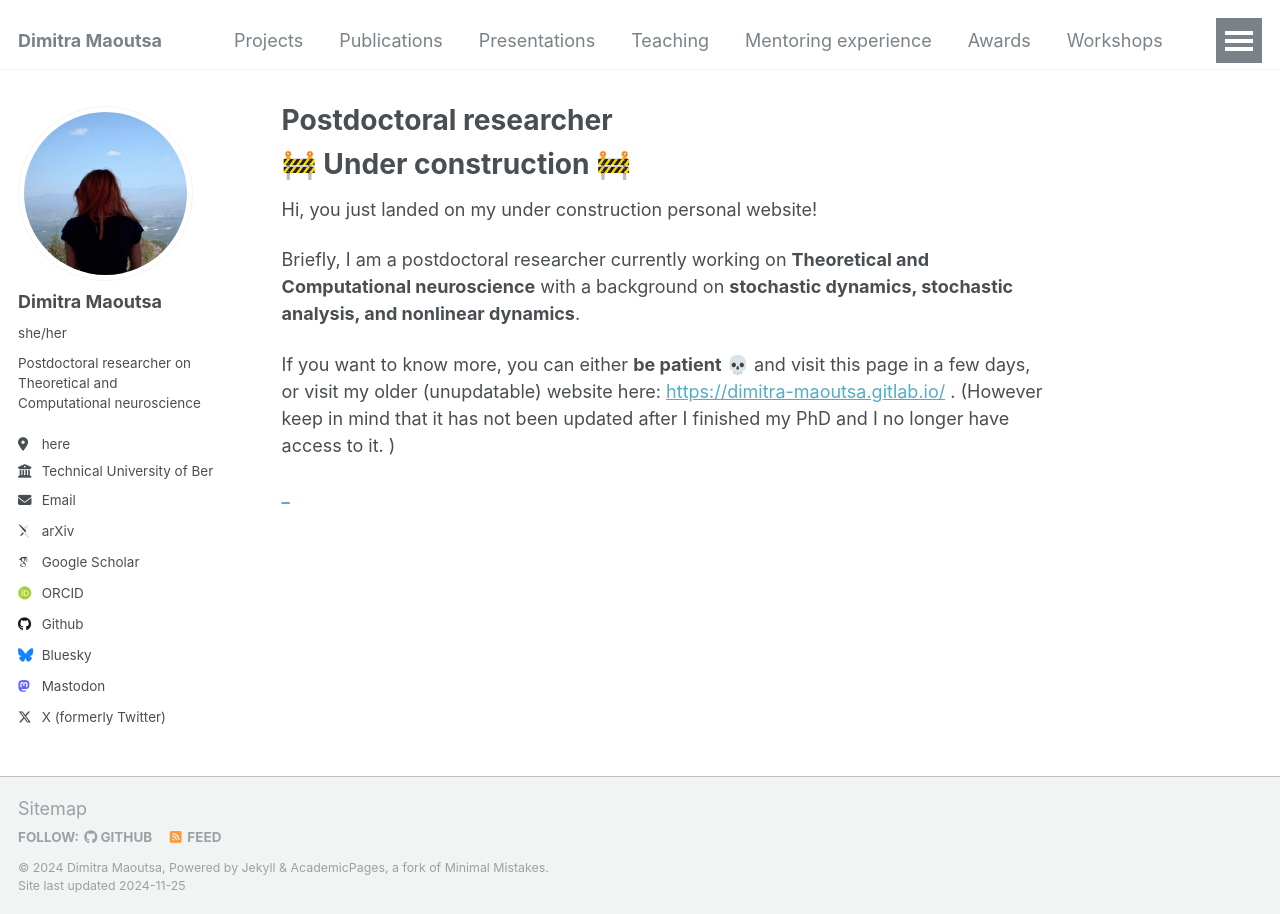
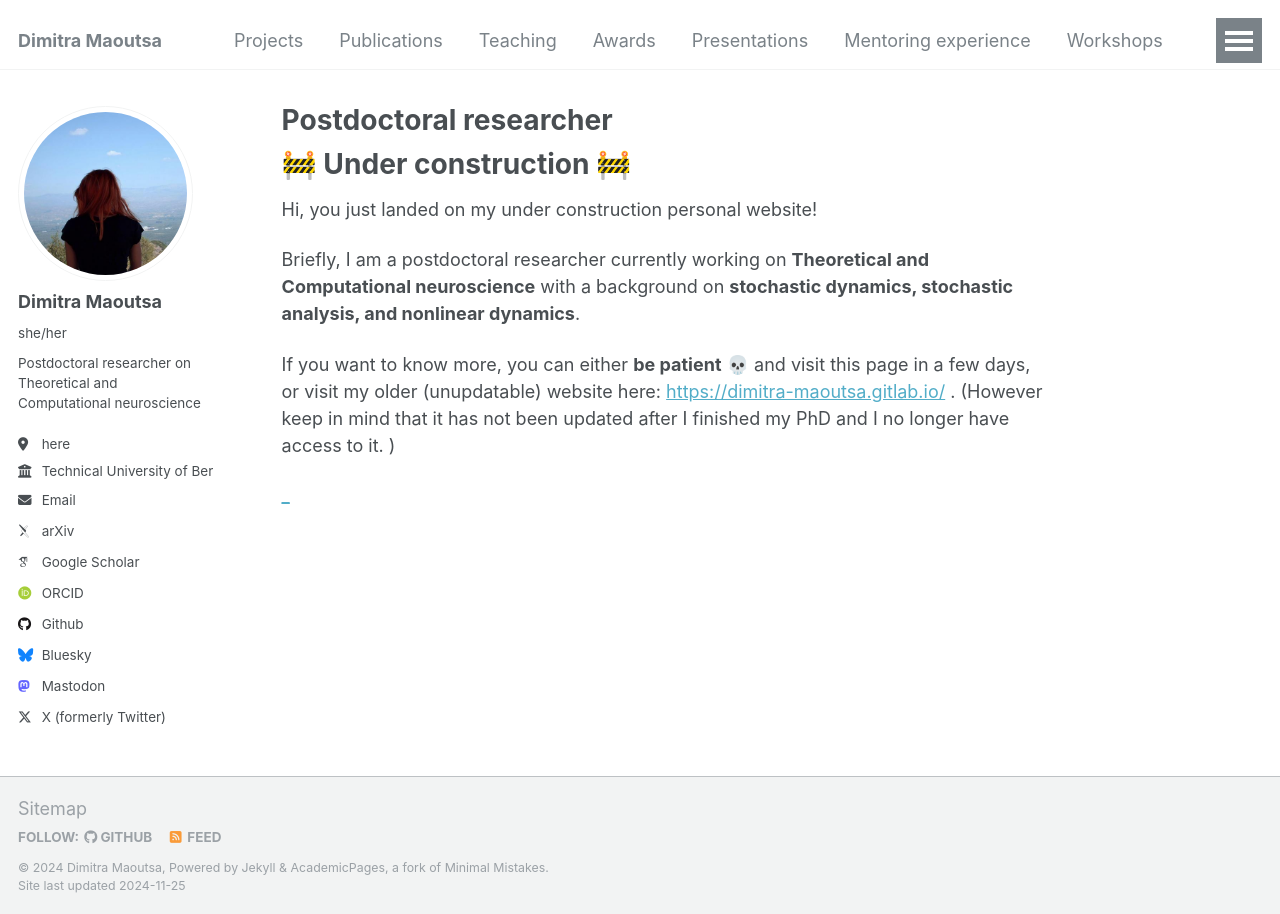
Before and after one commit to dimitra-maoutsa/dimitra-maoutsa.github.io, a Jekyll site: the page built from _pages/about.md, in a window 1280 px wide. Built offline with Jekyll 4.4.1, drawn with Linux system fonts in a browser that asks for light colours; emoji names are drawn with the system emoji font; some web fonts are replaced; part of the change alters nothing that is shown.

```diff
--- a/_data/navigation.yml
+++ b/_data/navigation.yml
@@ -11,17 +11,17 @@ main:
   - title: "Publications"
     url: /publications/
 
+  - title: "Teaching"
+    url: /teaching/
+
+  - title: "Awards"
+    url: /awards/
+
   - title: "Presentations"
     url: /talks/
 
-  - title: "Teaching"
-    url: /teaching/
-
   - title: "Mentoring experience"
     url: /mentor/
-
-  - title: "Awards"
-    url: /awards/
 
   - title: "Workshops"
     url: /workshops/
```
